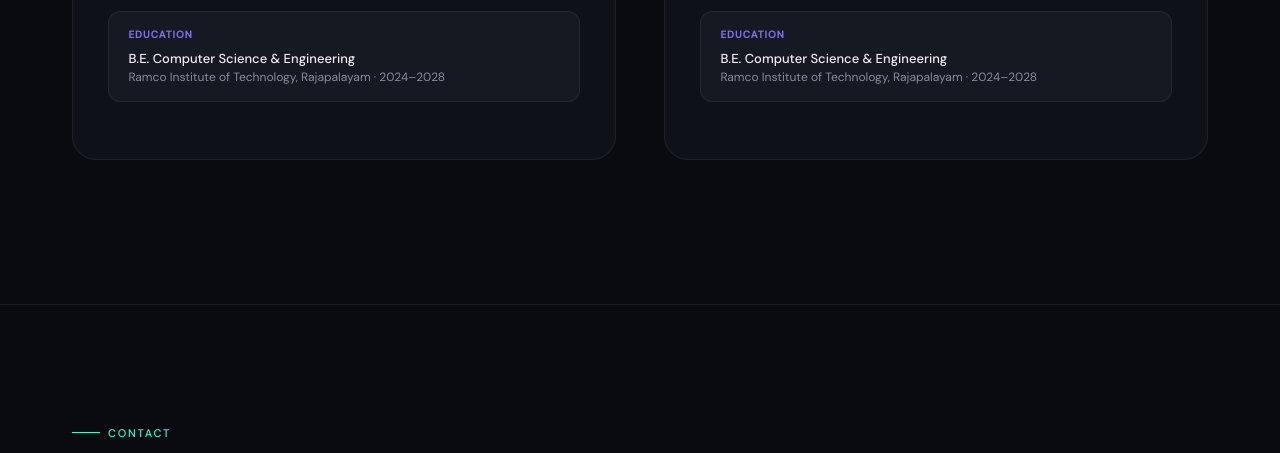
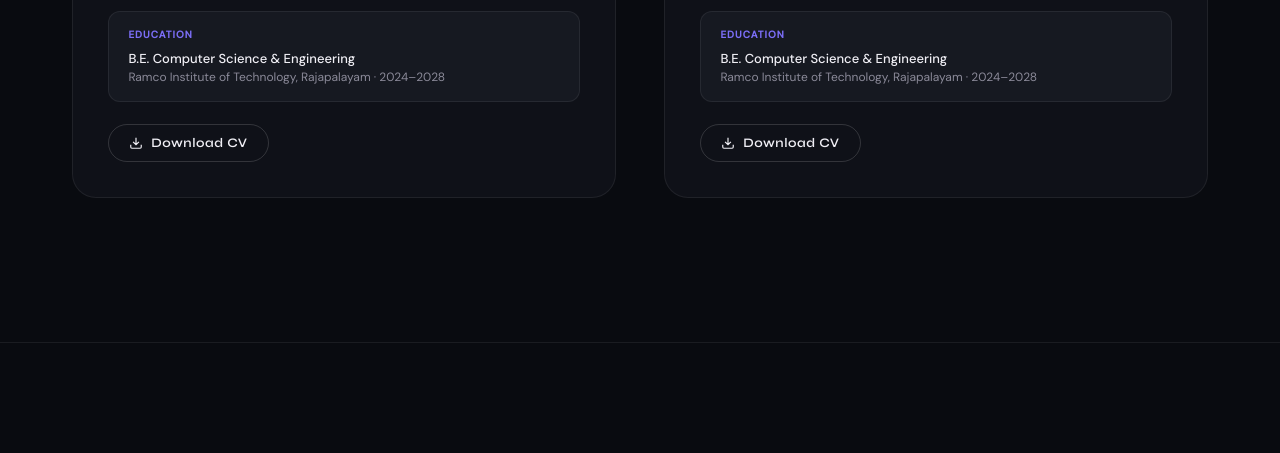
Before and after one commit to Ishhhh2s/pixel_studio, a plain HTML site: page index.html in a window 1280 px wide. Shown: the part 3560-4013 px from the top of the page. Drawn offline with Linux system fonts and the light colour scheme.

Commit message:
updated design

```diff
--- a/index.html
+++ b/index.html
@@ -399,7 +399,24 @@ nav {
   color: var(--muted);
 }
 
-
+.cv-btn {
+  display: inline-flex;
+  align-items: center;
+  gap: 8px;
+  font-family: 'Syne', sans-serif;
+  font-size: 13px;
+  font-weight: 600;
+  color: var(--text);
+  background: transparent;
+  border: 1px solid rgba(255,255,255,0.15);
+  padding: 10px 20px;
+  border-radius: 999px;
+  cursor: pointer;
+  text-decoration: none;
+  transition: background 0.3s, border-color 0.3s;
+  letter-spacing: 0.04em;
+}
+.cv-btn:hover { background: var(--accent); border-color: var(--accent); }
 
 /* team intro */
 .team-intro-card {
@@ -1019,6 +1036,9 @@ footer {
           <div class="edu-text">B.E. Computer Science & Engineering</div>
           <div class="edu-sub">Ramco Institute of Technology, Rajapalayam · 2024–2028</div>
         </div>
+        <a class="cv-btn" id="ishwarya-cv-btn" href="#" download="Ishwarya_Shanthi_K_CV.pdf">
+          <svg width="14" height="14" fill="none" stroke="currentColor" stroke-width="2" viewBox="0 0 24 24"><path d="M21 15v4a2 2 0 01-2 2H5a2 2 0 01-2-2v-4M7 10l5 5 5-5M12 15V3"/></svg>
+          Download CV
         </a>
       </div>
 
@@ -1033,6 +1053,10 @@ footer {
           <div class="edu-text">B.E. Computer Science & Engineering</div>
           <div class="edu-sub">Ramco Institute of Technology, Rajapalayam · 2024–2028</div>
         </div>
+        <a class="cv-btn" id="kalaivani-cv-btn" href="#" download="Kalaivani_S_CV.pdf">
+          <svg width="14" height="14" fill="none" stroke="currentColor" stroke-width="2" viewBox="0 0 24 24"><path d="M21 15v4a2 2 0 01-2 2H5a2 2 0 01-2-2v-4M7 10l5 5 5-5M12 15V3"/></svg>
+          Download CV
+        </a>
       </div>
 
     </div>
```
